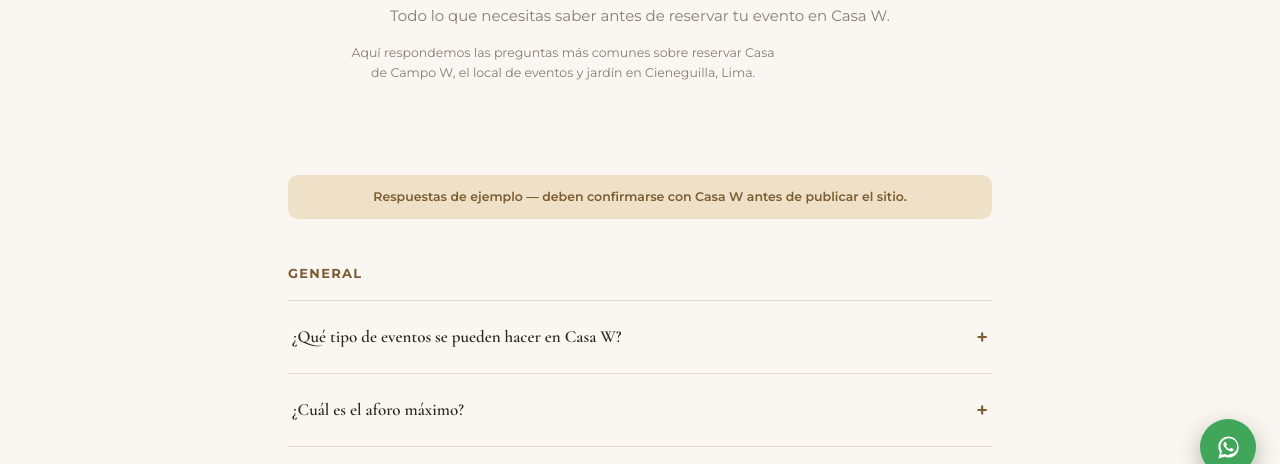
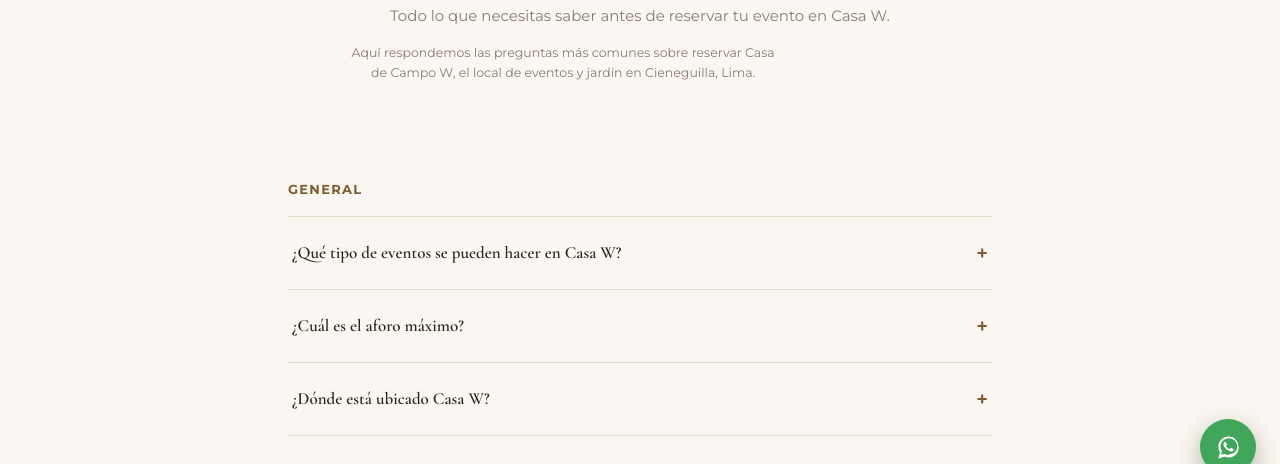
Before and after one commit to casadecampow/casadecampow, a website: page public/faq.html in a window 1280 px wide. Shown: the part 301-765 px from the top of the page. Drawn offline with nearby package versions, Linux system fonts and the light colour scheme.

Commit message:
Remove 'example answers' disclaimer from FAQ page
Client confirmed the FAQ answers are accurate as-is, no longer placeholder.

```diff
--- a/public/faq.html
+++ b/public/faq.html
@@ -667,7 +667,6 @@
 
 <main>
   <div class="wrap" style="max-width:760px;">
-    <p class="disclaimer-banner">Respuestas de ejemplo — deben confirmarse con Casa W antes de publicar el sitio.</p>
     <div style="margin-top:44px;">
       <div class="faq-group">
         <h2>General</h2>
```
